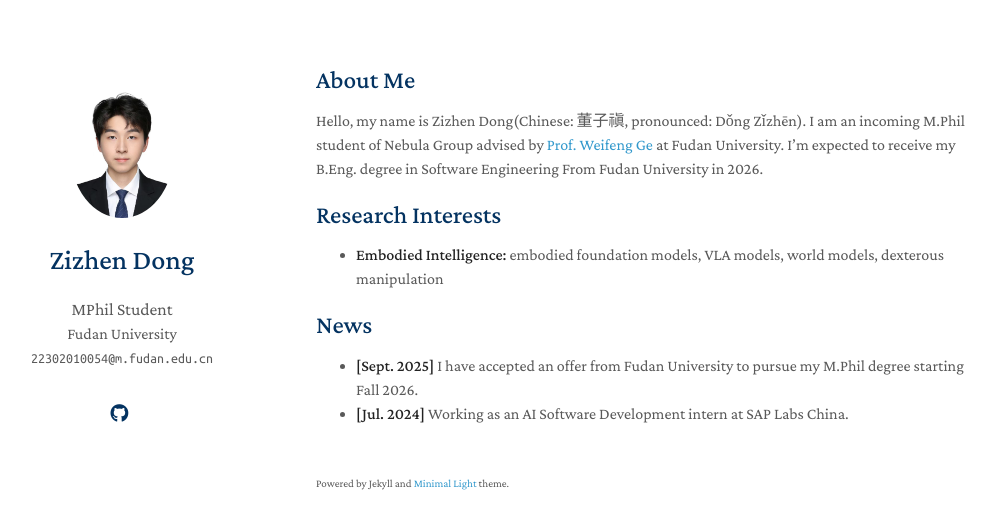
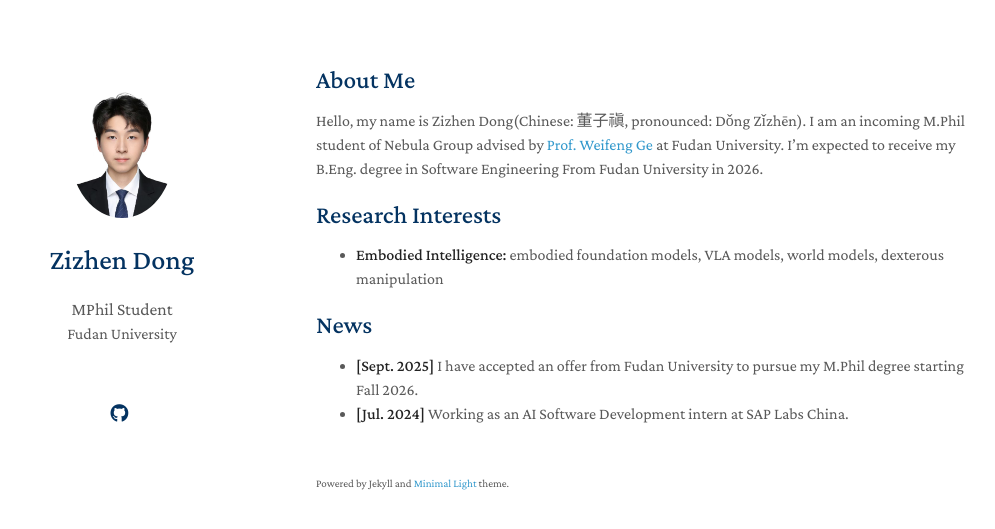
Before and after one commit to tommydzz/tommydzz.github.io, a Jekyll site: the page built from index.md, in a window 1280 px wide. Shown: the top 529 px of the page, without its empty margins (154-1149 px from the left). Built offline with Jekyll 4.4.1, drawn with Linux system fonts in a browser that asks for light colours; a style sheet for code colours, icons or effects is not loaded; our own code applies the rules of GitHub Pages for plain Markdown files; some of the changed lines change nothing that is shown.

Commit message:
Comment out email address in configuration file

```diff
--- a/_config.yml
+++ b/_config.yml
@@ -3,7 +3,7 @@ title: Zizhen Dong
 position: MPhil Student
 affiliation: Fudan University
 address: Shanghai, China
-email: 22302010054@m.fudan.edu.cn
+# email: 22302010054@m.fudan.edu.cn
 
 # Search Engine Optimization (SEO)
 # The following information is used to improve the website traffic from search engines, e.g., Google.
```
